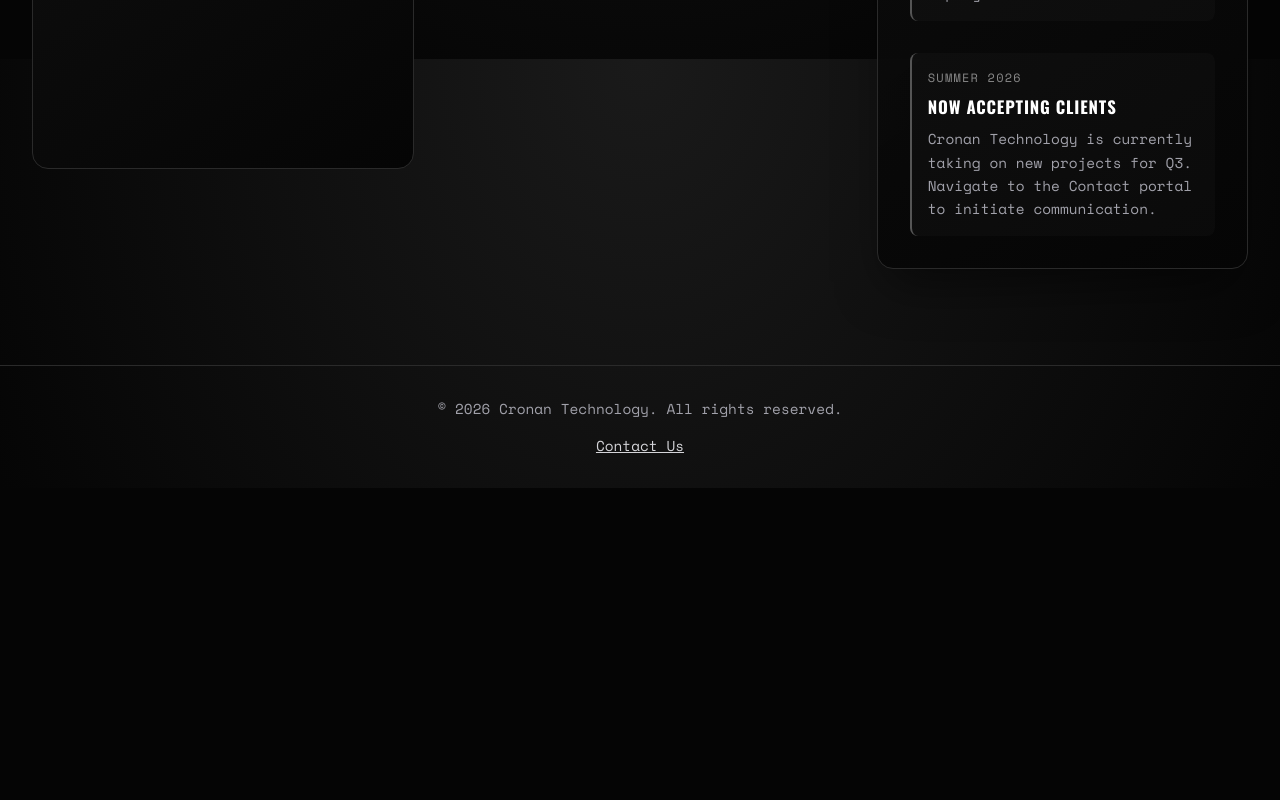
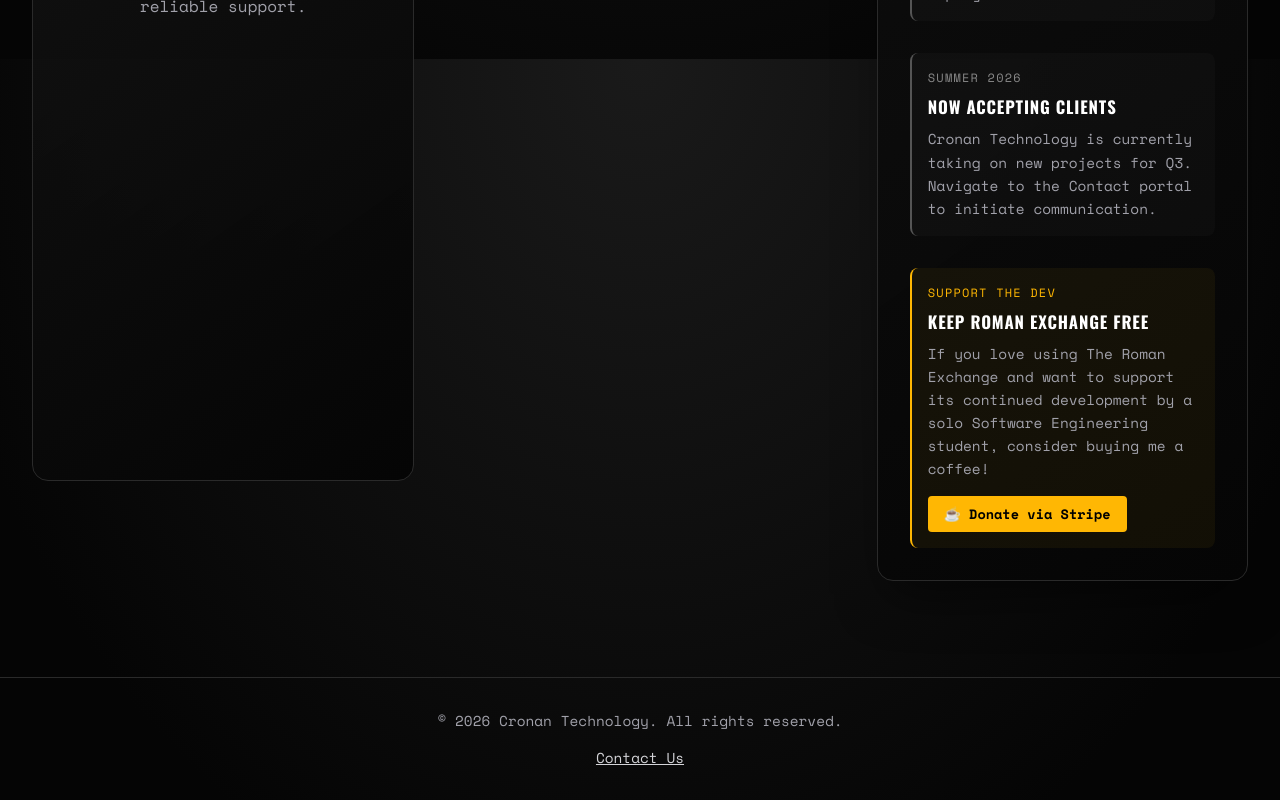
Before and after one commit to Cwill2778/urlroast, a Next.js app: page / in a window 1280 px wide. Shown: the part 1541-2341 px from the top of the page. Before the commit the page ends 2029 px from the top, so only its background shows below. Built offline with nearby package versions, Linux system fonts and the light colour scheme.

Commit message:
feat: add stripe donation links

```diff
--- a/src/app/page.js
+++ b/src/app/page.js
@@ -233,6 +233,32 @@
                 Cronan Technology is currently taking on new projects for Q3. Navigate to the Contact portal to initiate communication.
               </p>
             </div>
+
+            {/* Announcement 4 (Donation) */}
+            <div style={{ background: 'rgba(255,183,3,0.05)', padding: '1rem', borderRadius: '8px', borderLeft: '2px solid var(--primary)' }}>
+              <div style={{ fontSize: '0.75rem', color: 'var(--primary)', marginBottom: '0.5rem', fontFamily: 'var(--font-space)', letterSpacing: '0.1em' }}>SUPPORT THE DEV</div>
+              <h3 style={{ fontSize: '1.05rem', color: '#fff', marginBottom: '0.5rem' }}>Keep Roman Exchange Free</h3>
+              <p style={{ fontSize: '0.9rem', color: '#a1a1aa', lineHeight: '1.6', marginBottom: '1rem' }}>
+                If you love using The Roman Exchange and want to support its continued development by a solo Software Engineering student, consider buying me a coffee!
+              </p>
+              <a
+                href="https://pay.cronantech.com/b/bJeeVeg1udUCgBQaTA2Ry03"
+                target="_blank"
+                rel="noopener noreferrer"
+                style={{
+                  display: 'inline-block',
+                  background: 'var(--primary)',
+                  color: '#000',
+                  padding: '0.5rem 1rem',
+                  borderRadius: '4px',
+                  textDecoration: 'none',
+                  fontWeight: 'bold',
+                  fontSize: '0.85rem'
+                }}
+              >
+                ☕ Donate via Stripe
+              </a>
+            </div>
           </div>
         </motion.aside>
       </div>
```
Also changed, not shown: src/app/romans-chat/page.js (+18 -1 lines).
